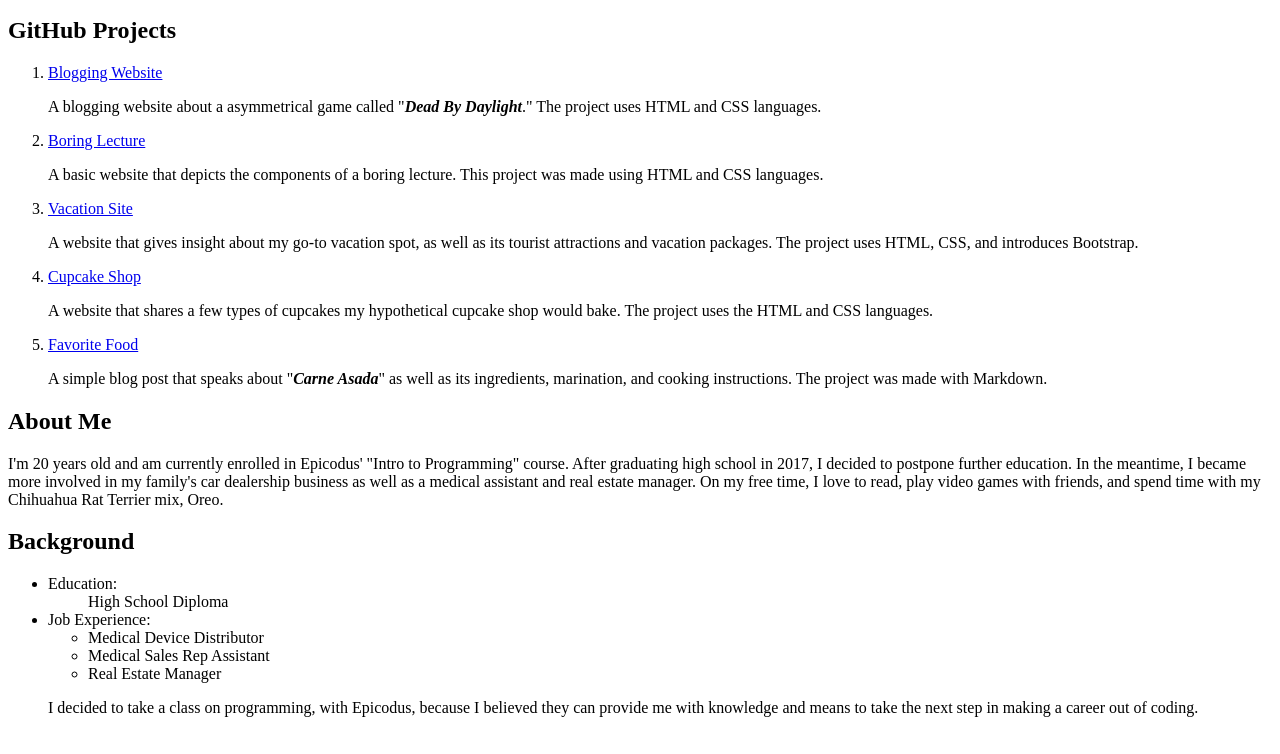
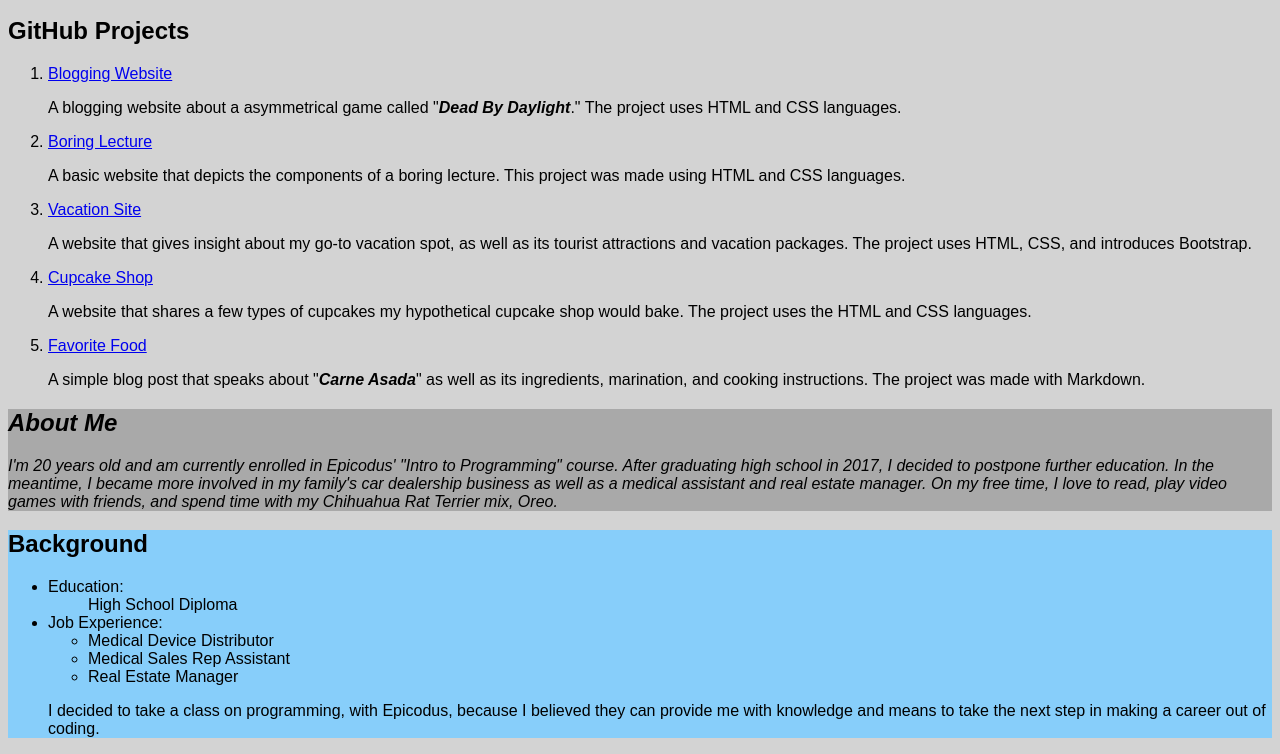
Before and after one commit to JEGIII/portfolio-landing-project, a plain HTML site: page index.html in a window 1280 px wide. Shown: the part 101-855 px from the top of the page. Before the commit the page ends 834 px from the top, so only its background shows below. Drawn offline with Linux system fonts and the light colour scheme.

Commit message:
It will add CSS cascade rules for the 'About Me' and 'Background' sections.

```diff
--- a/css/styles.css
+++ b/css/styles.css
@@ -0,0 +1,14 @@
+body {
+  background-color: lightgray;
+  font-family: sans-serif;
+  background-image: image("gvkg.jpg");
+}
+
+.about {
+  background-color: darkgray;
+  font-style: italic;
+}
+
+.background {
+  background-color: lightskyblue;
+}
--- a/index.html
+++ b/index.html
@@ -1,6 +1,7 @@
 <!DOCTYPE html>
 <html>
   <head>
+    <link href="css/styles.css" rel="stylesheet" type="text/css" media="all">
     <title>Joseph Golden | Portfolio Landing</title>
   </head>
   <body>
@@ -20,8 +21,11 @@
       <li><a href="https://github.com/JEGIII/my-favorite-food-project">Favorite Food</a></li>
       <p>A simple blog post that speaks about "<strong><em>Carne Asada</em></strong>" as well as its ingredients, marination, and cooking instructions. The project was made with Markdown.</p>
     </ol>
+    <div class="about">
     <h2>About Me</h2>
     <p>I'm 20 years old and am currently enrolled in Epicodus' "Intro to Programming" course. After graduating high school in 2017, I decided to postpone further education. In the meantime, I became more involved in my family's car dealership business as well as a medical assistant and real estate manager. On my free time, I love to read, play video games with friends, and spend time with my Chihuahua Rat Terrier mix, Oreo.</p>
+    </div>
+    <div class="background">
     <h2>Background</h2>
     <ul>
       <li>Education:</li>
@@ -34,5 +38,6 @@
       </ul>
       <p>I decided to take a class on programming, with Epicodus, because I believed they can provide me with knowledge and means to take the next step in making a career out of coding.</p>
     </ul>
+    </div>
   </body>
 </html>
```
Also changed, not shown: img/gvkg.jpeg (added).
